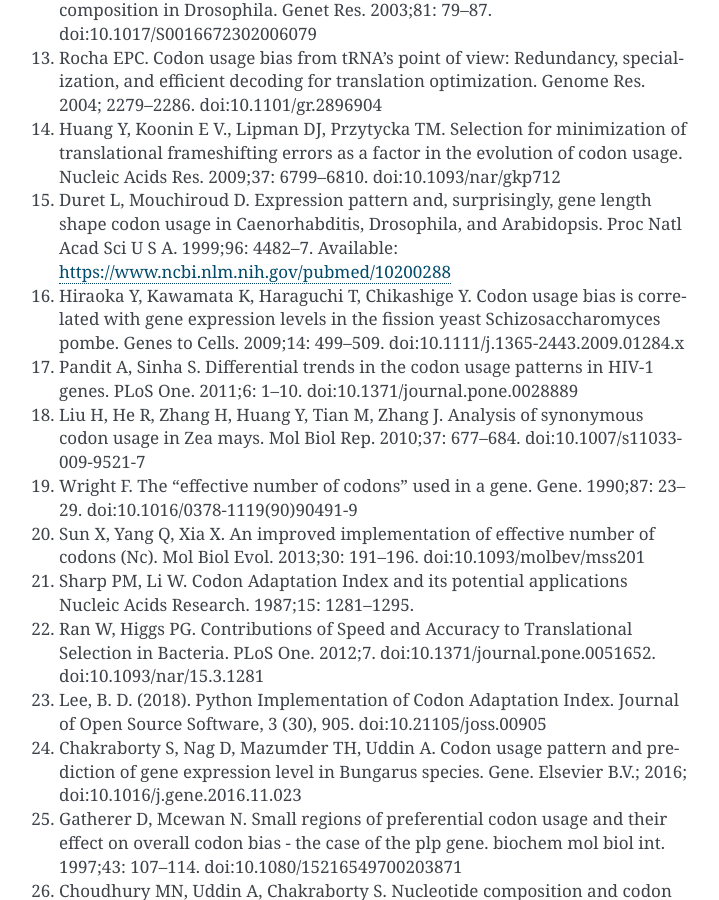
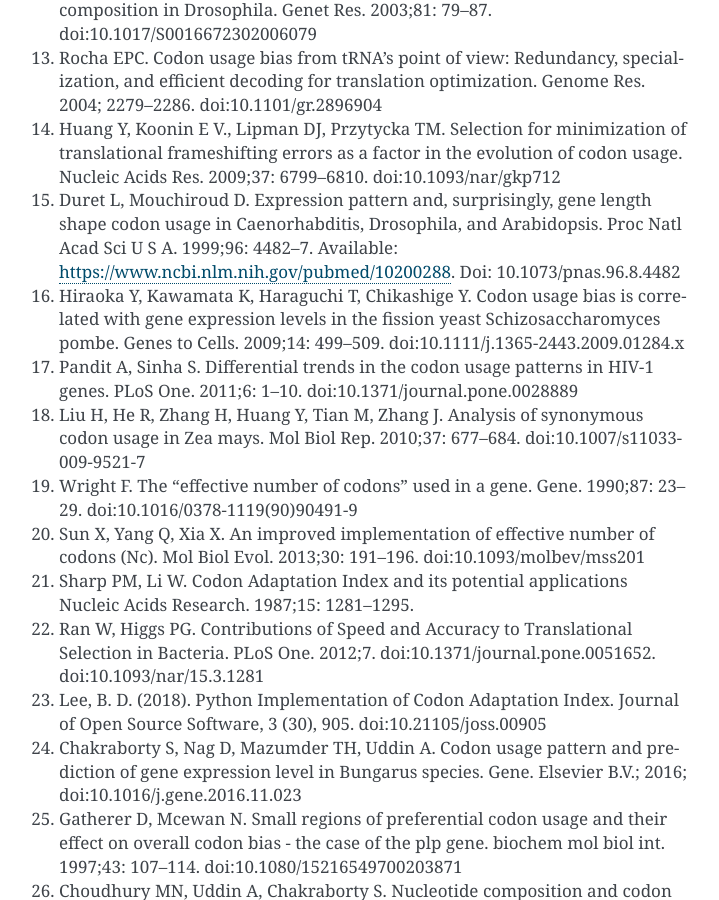
Before and after one commit to AliYoussef96/BCAW-Tool, a Sphinx documentation site: the page built from docs/Intro.rst, in a window 1280 px wide and 900 px high, scrolled down 4299 px. Shown: the whole window, without its empty margins (391-1110 px from the left). Built offline with Sphinx 7.4.7, drawn with Linux system fonts in a browser that asks for light colours.

Commit message:
Update Intro.rst

```diff
--- a/docs/Intro.rst
+++ b/docs/Intro.rst
@@ -162,7 +162,7 @@ References
 12. 	Marais G, Mouchiroud D, Duret L. Neutral effect of recombination on base composition in Drosophila. Genet Res. 2003;81: 79–87. doi:10.1017/S0016672302006079
 13. 	Rocha EPC. Codon usage bias from tRNA’s point of view: Redundancy, specialization, and efficient decoding for translation optimization. Genome Res. 2004; 2279–2286. doi:10.1101/gr.2896904
 14. 	Huang Y, Koonin E V., Lipman DJ, Przytycka TM. Selection for minimization of translational frameshifting errors as a factor in the evolution of codon usage. Nucleic Acids Res. 2009;37: 6799–6810. doi:10.1093/nar/gkp712
-15. 	Duret L, Mouchiroud D. Expression pattern and, surprisingly, gene length shape codon usage in Caenorhabditis, Drosophila, and Arabidopsis. Proc Natl Acad Sci U S A. 1999;96: 4482–7. Available: https://www.ncbi.nlm.nih.gov/pubmed/10200288
+15. 	Duret L, Mouchiroud D. Expression pattern and, surprisingly, gene length shape codon usage in Caenorhabditis, Drosophila, and Arabidopsis. Proc Natl Acad Sci U S A. 1999;96: 4482–7. Available: https://www.ncbi.nlm.nih.gov/pubmed/10200288. Doi: 10.1073/pnas.96.8.4482
 16. 	Hiraoka Y, Kawamata K, Haraguchi T, Chikashige Y. Codon usage bias is correlated with gene expression levels in the fission yeast Schizosaccharomyces pombe. Genes to Cells. 2009;14: 499–509. doi:10.1111/j.1365-2443.2009.01284.x
 17. 	Pandit A, Sinha S. Differential trends in the codon usage patterns in HIV-1 genes. PLoS One. 2011;6: 1–10. doi:10.1371/journal.pone.0028889
 18. 	Liu H, He R, Zhang H, Huang Y, Tian M, Zhang J. Analysis of synonymous codon usage in Zea mays. Mol Biol Rep. 2010;37: 677–684. doi:10.1007/s11033-009-9521-7
```
